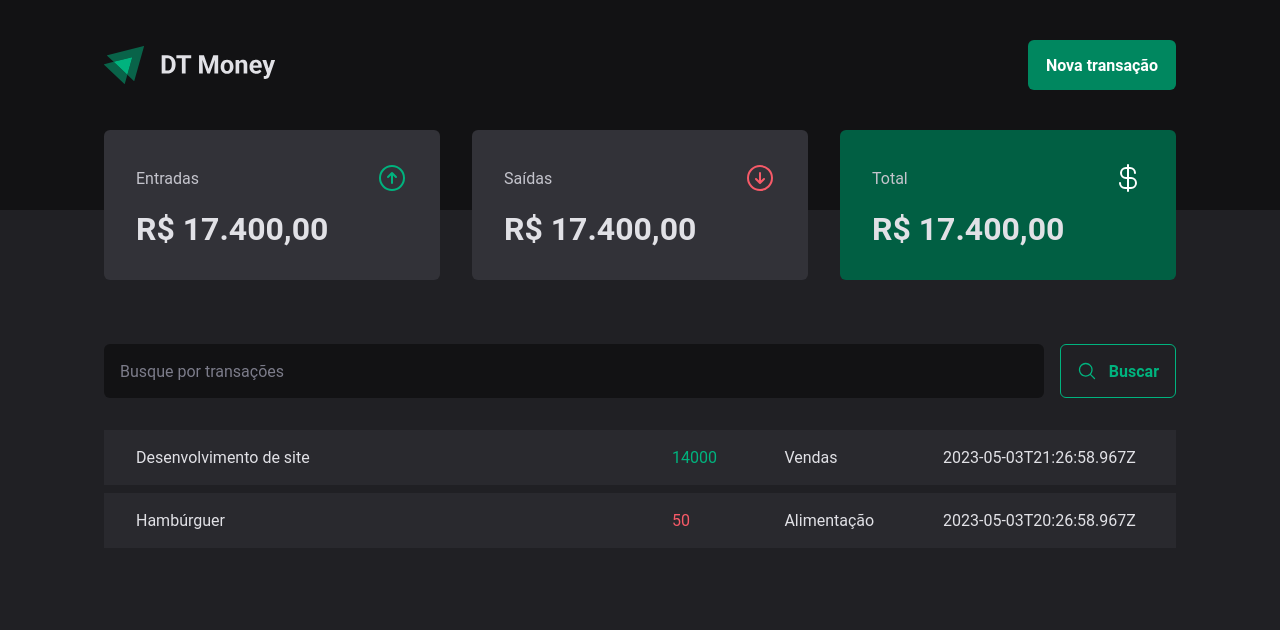
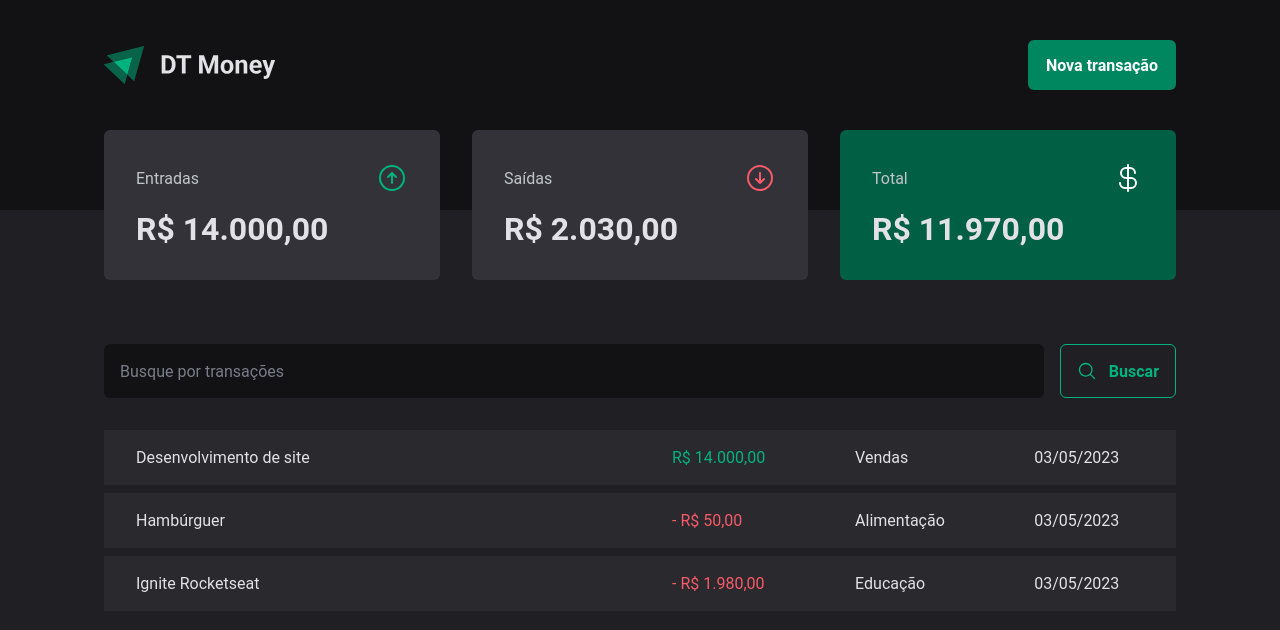
Before and after one commit to yuriqpaiva/dt-money, a React app: page / in a window 1280 px wide. Shown: the top 630 px of the page. Built offline with nearby package versions, Linux system fonts and the light colour scheme; data requests are answered from the project's data file; the HTML template or start-up script is replaced by a standard one.

Commit message:
Add formatters

```diff
--- a/server.json
+++ b/server.json
@@ -15,6 +15,14 @@
       "category": "Alimentação",
       "price": 50,
       "createdAt": "2023-05-03T20:26:58.967Z"
+    },
+    {
+      "id": 3,
+      "description": "Ignite Rocketseat",
+      "type": "outcome",
+      "category": "Educação",
+      "price": 1980,
+      "createdAt": "2023-05-03T20:26:58.967Z"
     }
   ]
 }
--- a/src/components/Summary/index.tsx
+++ b/src/components/Summary/index.tsx
@@ -6,9 +6,29 @@
 import { SummaryCard, SummaryContainer } from './styles';
 import { useContext } from 'react';
 import { TransactionsContext } from '../../contexts/TransactionsContext';
+import { priceFormatter } from '../../utils/formatter';
 
 export function Summary() {
   const { transactions } = useContext(TransactionsContext);
+
+  const summary = transactions.reduce(
+    (acc, transaction) => {
+      if (transaction.type === 'income') {
+        acc.income += transaction.price;
+        acc.total += transaction.price;
+      } else {
+        acc.outcome += transaction.price;
+        acc.total -= transaction.price;
+      }
+
+      return acc;
+    },
+    {
+      income: 0,
+      outcome: 0,
+      total: 0,
+    }
+  );
 
   return (
     <SummaryContainer>
@@ -17,17 +37,15 @@
           <span>Entradas</span>
           <ArrowCircleUp size={32} color="#00b37e" />
         </header>
-
-        <strong>R$ 17.400,00</strong>
+        <strong>{priceFormatter.format(summary.income)}</strong>
       </SummaryCard>
-
       <SummaryCard>
         <header>
           <span>Saídas</span>
           <ArrowCircleDown size={32} color="#f75a68" />
         </header>
 
-        <strong>R$ 17.400,00</strong>
+        <strong>{priceFormatter.format(summary.outcome)}</strong>
       </SummaryCard>
 
       <SummaryCard variant="green">
@@ -36,7 +54,7 @@
           <CurrencyDollar size={32} color="#ffffff" />
         </header>
 
-        <strong>R$ 17.400,00</strong>
+        <strong>{priceFormatter.format(summary.total)}</strong>
       </SummaryCard>
     </SummaryContainer>
   );
--- a/src/pages/Transactions/index.tsx
+++ b/src/pages/Transactions/index.tsx
@@ -8,6 +8,7 @@
   TransactionsTable,
 } from './styles';
 import { TransactionsContext } from '../../contexts/TransactionsContext';
+import { dateFormatter, priceFormatter } from '../../utils/formatter';
 
 export function Transactions() {
   const { transactions } = useContext(TransactionsContext);
@@ -26,11 +27,12 @@
                 <td width="50%">{transaction.description}</td>
                 <td>
                   <PriceHighlight variant={transaction.type}>
-                    {transaction.price}
+                    {transaction.type === 'outcome' && '- '}
+                    {priceFormatter.format(transaction.price)}
                   </PriceHighlight>
                 </td>
                 <td>{transaction.category}</td>
-                <td>{transaction.createdAt}</td>
+                <td>{dateFormatter.format(new Date(transaction.createdAt))}</td>
               </tr>
             ))}
           </tbody>
--- /dev/null
+++ b/src/utils/formatter.ts
@@ -0,0 +1,6 @@
+export const dateFormatter = new Intl.DateTimeFormat('pt-BR');
+
+export const priceFormatter = new Intl.NumberFormat('pt-BR', {
+  style: 'currency',
+  currency: 'BRL',
+});
```
